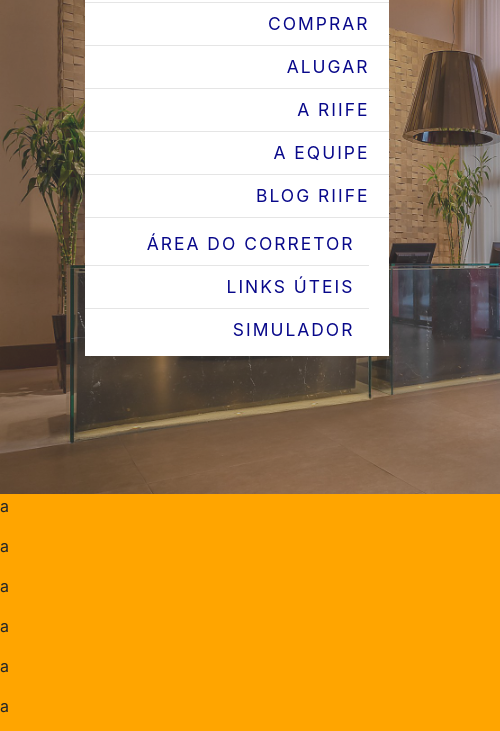
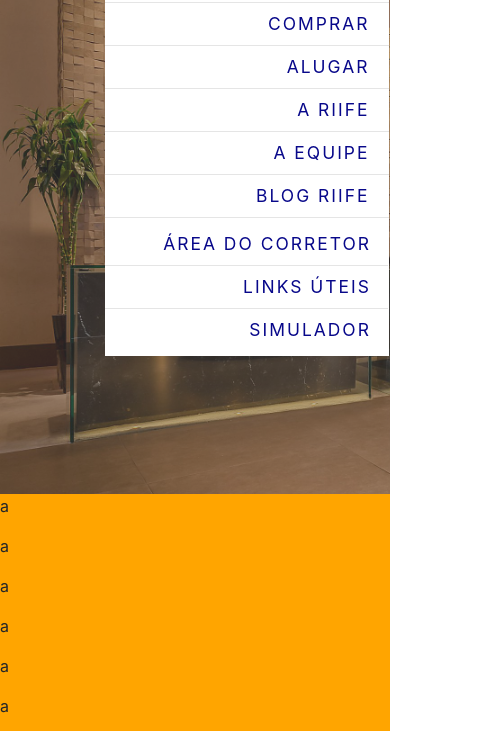
Before and after one commit to WillCostaNM/Riife, a plain HTML site: page index.html in a window 390 px wide. Both pictures are taken after a click on the button 339 px from the left and 24 px from the top of the page. Shown: the part 89-820 px from the top of the page, 500 px wide, since content can reach past the window. Drawn offline with nearby package versions, Linux system fonts and the light colour scheme.

Commit message:
bug carousel

```diff
--- a/css/estilo.css
+++ b/css/estilo.css
@@ -1,6 +1,13 @@
 
 
+html, body{
+	overflow-x: hidden;
+	overflow-y: visible;
+}
 
+body{
+	overflow-y: hidden;
+}
 
 .border{
 	border: solid red 1px;
@@ -216,7 +223,8 @@
 
 		border-bottom: 1px rgb(0, 0, 0, 0.1) solid;
 		padding: 5px 0;
-		padding-right: 15px;
+		padding-right: 17px;
+		margin-right: -18.5px;
 
 	}
 
@@ -224,7 +232,7 @@
 
 		border: none;
 		padding: 5px 0;
-		padding-right: 15px;
+		padding-right: 17px;
 
 	}
 
```
